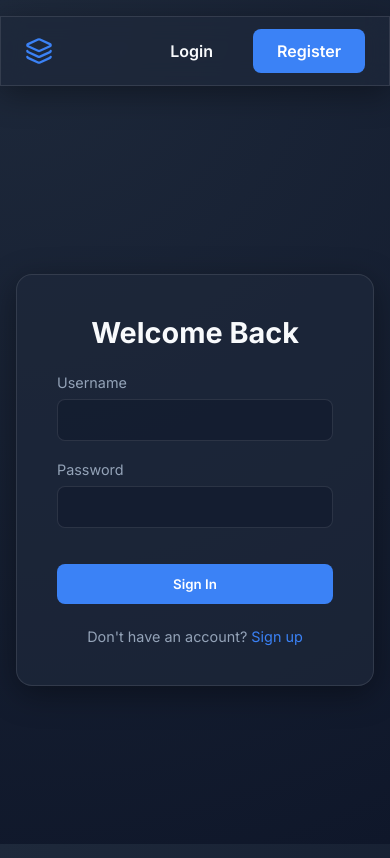
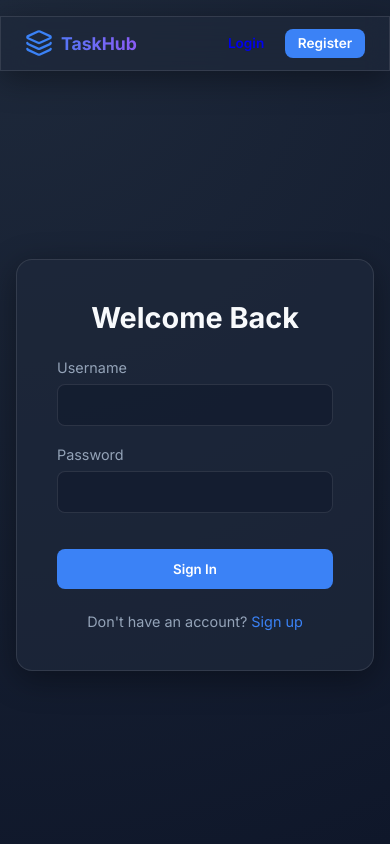
Before and after one commit to Darwish1231/task-management-app, a React app in the folder frontend/: page /login in a window 390 px wide. Built offline with nearby package versions, Linux system fonts and the light colour scheme; no server answers; the HTML template or start-up script is replaced by a standard one.

Commit message:
style: fix mobile navbar overlaps and floating button positioning

```diff
--- a/frontend/src/components/Navbar.jsx
+++ b/frontend/src/components/Navbar.jsx
@@ -30,8 +30,8 @@ const Navbar = () => {
                         </>
                     ) : (
                         <>
-                            <Link to="/login" className="btn" style={{ color: 'var(--text-primary)', textDecoration: 'none' }}>Login</Link>
-                            <Link to="/register" className="btn btn-primary" style={{ textDecoration: 'none' }}>Register</Link>
+                            <Link to="/login" className="btn navbar-btn">Login</Link>
+                            <Link to="/register" className="btn btn-primary navbar-btn">Register</Link>
                         </>
                     )}
                 </div>
--- a/frontend/src/index.css
+++ b/frontend/src/index.css
@@ -12,6 +12,7 @@
   --success: #10b981;
   --warning: #f59e0b;
   --danger: #ef4444;
+  --accent-transparent: rgba(59, 130, 246, 0.2);
 }
 
 * {
@@ -455,7 +456,7 @@ body {
   }
 
   .navbar-actions .btn-text {
-    display: none; /* Hide "Logout" text on mobile, keep icon */
+    display: inline; /* Show "Logout" text on mobile */
   }
 }
 
@@ -465,11 +466,17 @@ body {
   }
 
   .navbar-actions span {
-    display: none; /* Hide "Hello, username" on very small screens */
+    display: none; /* Hide "Hello, username" but we'll show Logout text */
   }
 
   .logo span {
-    display: none; /* Hide "TaskHub" text if needed, or just keep it small */
+    display: block; /* Show "TaskHub" text */
+    font-size: 1.1rem;
+  }
+
+  .navbar-actions .btn-text {
+    display: inline; /* Ensure Logout text is visible */
+    font-size: 0.85rem;
   }
 
   .task-header {
@@ -480,4 +487,14 @@ body {
   .task-actions {
     gap: 0.25rem;
   }
+
+  .navbar-btn {
+    padding: 0.4rem 0.8rem;
+    font-size: 0.85rem;
+    text-decoration: none;
+  }
+
+  .navbar-actions {
+    gap: 0.5rem;
+  }
 }
--- a/frontend/src/pages/Dashboard.jsx
+++ b/frontend/src/pages/Dashboard.jsx
@@ -81,6 +81,7 @@ const Dashboard = () => {
     };
 
     return (
+        <>
         <div className="animate-fade-in">
             <div className="dashboard-header">
                 <div>
@@ -141,11 +142,11 @@ const Dashboard = () => {
                     onSubmit={handleSubmitTask}
                 />
             )}
-
-            <button className="fab" onClick={() => handleOpenForm()} title="Add Task">
-                <Plus size={28} />
-            </button>
         </div>
+        <button className="fab" onClick={() => handleOpenForm()} title="Add Task">
+            <Plus size={28} />
+        </button>
+        </>
     );
 };
 
```
